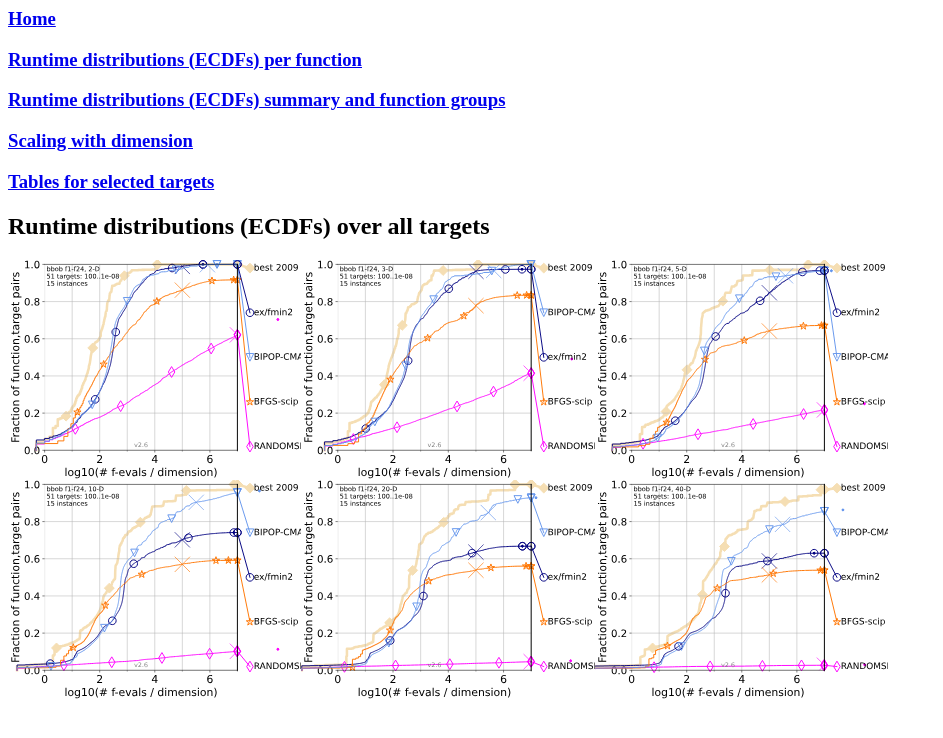
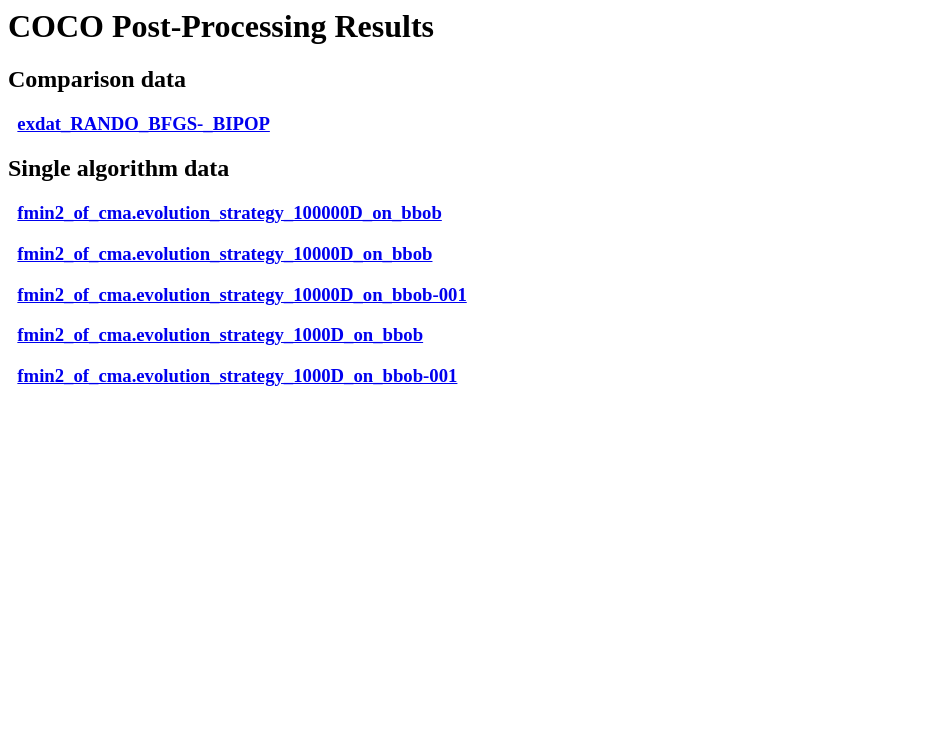
Before and after one commit to zeidanbraik/Benchmarking-CMA-ES-with-Rank-One-update-Algorithm, a plain HTML site: page ppdata/index.html in a window 1280 px wide. Shown: the whole page, without its empty margins (0-943 px from the left). Drawn offline with Linux system fonts and the light colour scheme.

Commit message:
Add files via upload

```diff
--- a/ppdata/index.html
+++ b/ppdata/index.html
@@ -3,19 +3,21 @@
    <META NAME="description" CONTENT="COCO/BBOB figures by function">
    <META NAME="keywords" CONTENT="COCO, BBOB">
    <META HTTP-EQUIV="Content-Type" CONTENT="text/html; charset=iso-8859-1">
-   <TITLE> index </TITLE>
+   <TITLE> COCO Post-Processing Results </TITLE>
    <SCRIPT SRC="sorttable.js"></SCRIPT>
 </HEAD>
 <BODY>
-<H1>
+<H1> COCO Post-Processing Results
 </H1>
 
-<!--links-->
-<H3><a href="../index.html">Home</a></H3><H3><a href="pprldmany-single-functions/pprldmany.html#20">Runtime distributions (ECDFs) per function</a></H3>
-<H3><a href="pprldmany.html#20">Runtime distributions (ECDFs) summary and function groups</a></H3>
-<H3><a href="ppfigs.html">Scaling with dimension</a></H3>
-<H3><a href="pptables.html">Tables for selected targets</a></H3>
-<H2>  Runtime distributions (ECDFs) over all targets </H2>
-<a href="pprldmany_02D_noiselessall.svg"><IMG SRC="pprldmany_02D_noiselessall.svg" height="220em"></a><a href="pprldmany_03D_noiselessall.svg"><IMG SRC="pprldmany_03D_noiselessall.svg" height="220em"></a><a href="pprldmany_05D_noiselessall.svg"><IMG SRC="pprldmany_05D_noiselessall.svg" height="220em"></a> <br /><a href="pprldmany_10D_noiselessall.svg"><IMG SRC="pprldmany_10D_noiselessall.svg" height="220em"></a><a href="pprldmany_20D_noiselessall.svg"><IMG SRC="pprldmany_20D_noiselessall.svg" height="220em"></a><a href="pprldmany_40D_noiselessall.svg"><IMG SRC="pprldmany_40D_noiselessall.svg" height="220em"></a> <br />
+<H2>Comparison data</H2>
+<H3>&nbsp;&nbsp;<a href="exdat_RANDO_BFGS-_BIPOP/index.html">exdat_RANDO_BFGS-_BIPOP</a></H3>
+<H2>Single algorithm data</H2>
+<H3>&nbsp;&nbsp;<a href="fmin2_of_cma.evolution_strategy_100000D_on_bbob/index1.html">fmin2_of_cma.evolution_strategy_100000D_on_bbob</a></H3>
+<H3>&nbsp;&nbsp;<a href="fmin2_of_cma.evolution_strategy_10000D_on_bbob/index1.html">fmin2_of_cma.evolution_strategy_10000D_on_bbob</a></H3>
+<H3>&nbsp;&nbsp;<a href="fmin2_of_cma.evolution_strategy_10000D_on_bbob-001/index1.html">fmin2_of_cma.evolution_strategy_10000D_on_bbob-001</a></H3>
+<H3>&nbsp;&nbsp;<a href="fmin2_of_cma.evolution_strategy_1000D_on_bbob/index1.html">fmin2_of_cma.evolution_strategy_1000D_on_bbob</a></H3>
+<H3>&nbsp;&nbsp;<a href="fmin2_of_cma.evolution_strategy_1000D_on_bbob-001/index1.html">fmin2_of_cma.evolution_strategy_1000D_on_bbob-001</a></H3>
+
 </BODY>
 </HTML>
```
Also changed, not shown: 1 other file.
